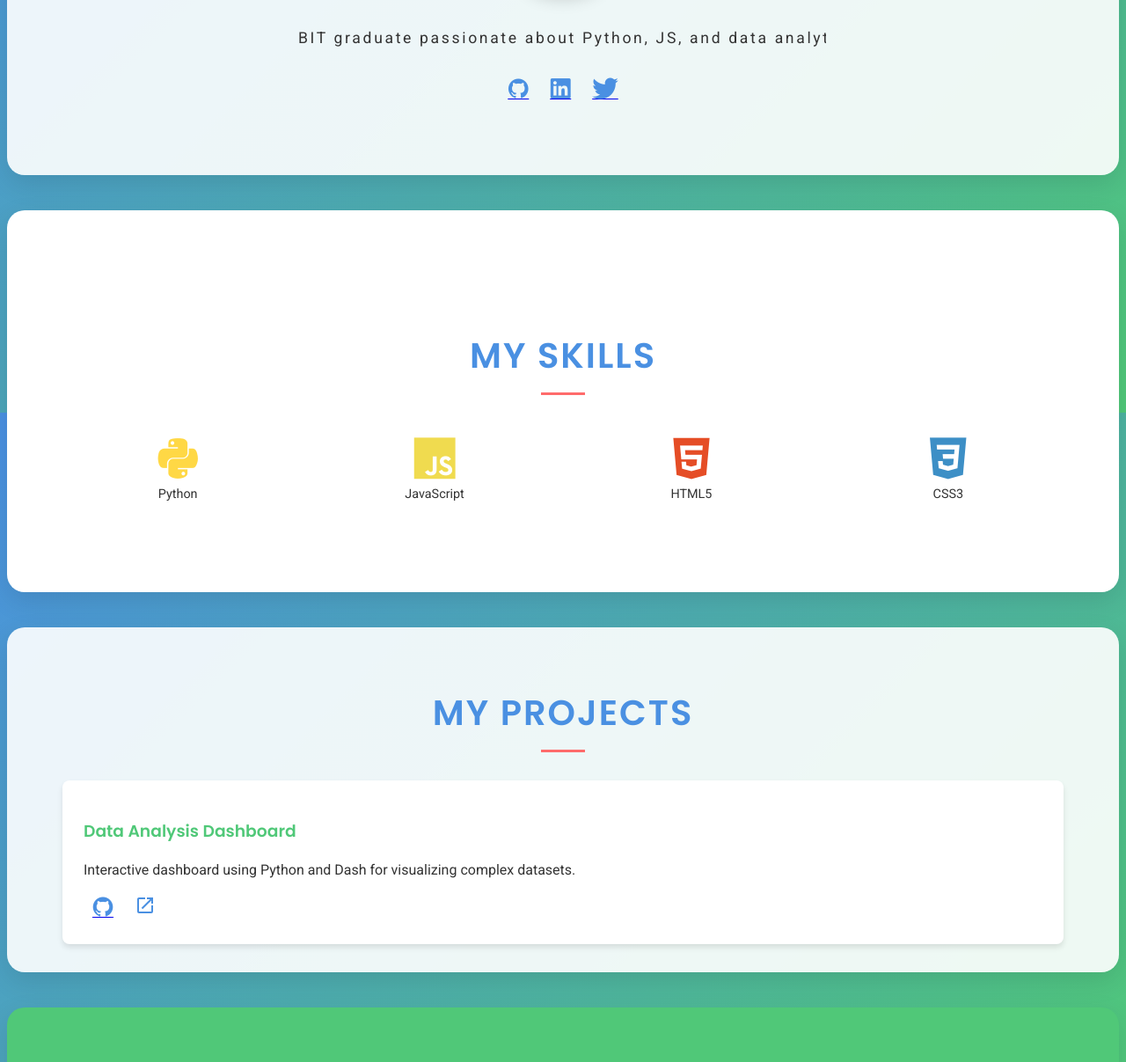
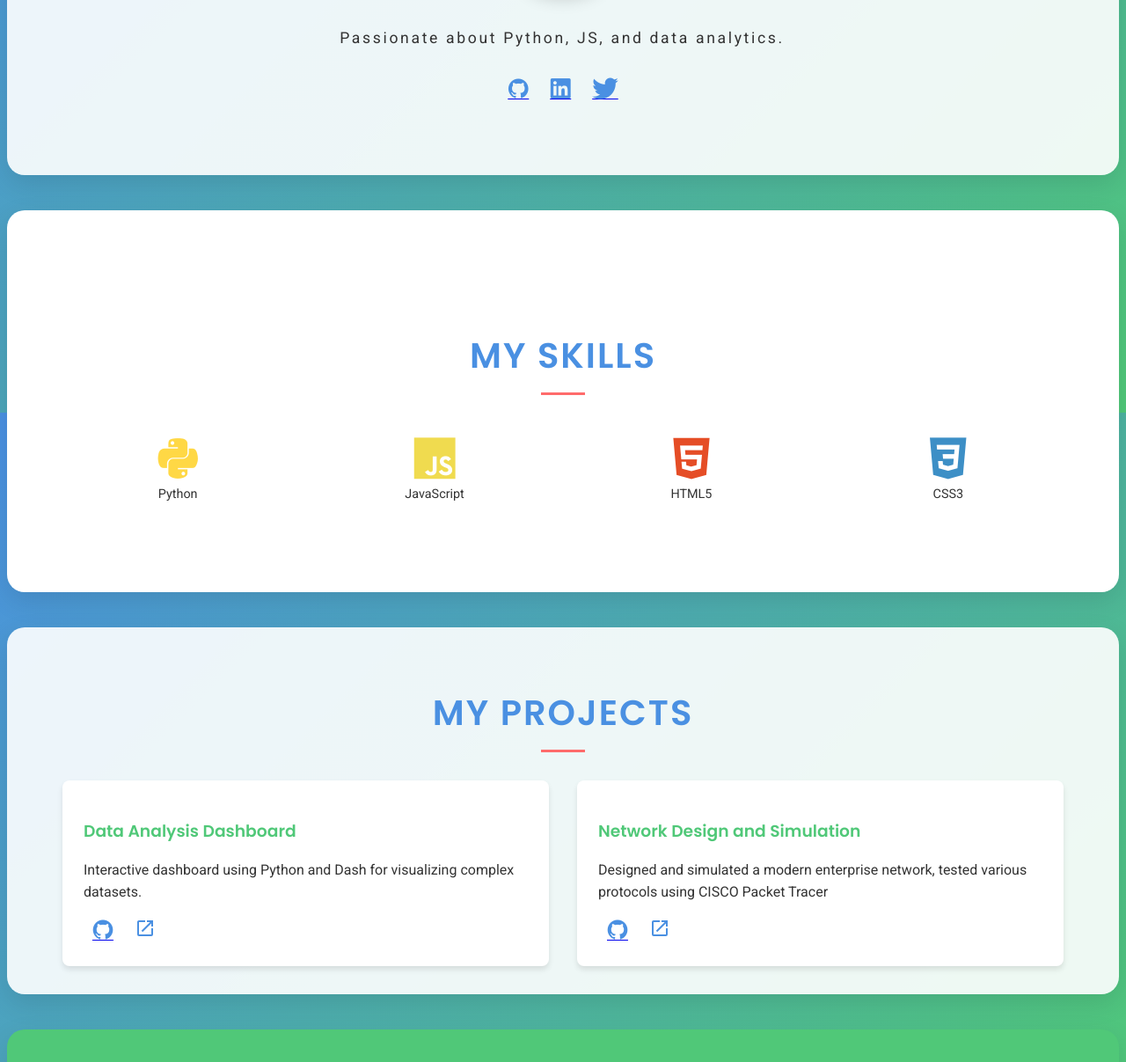
Before and after one commit to Vick606/portfolio-homepage, a website built with webpack: page src/index.html in a window 1280 px wide. Shown: the part 331-1538 px from the top of the page at 88% size. Built offline with nearby package versions, Linux system fonts and the light colour scheme; files whose address does not match are found by name.

Commit message:
Add sample projects

```diff
--- a/src/index.html
+++ b/src/index.html
@@ -25,7 +25,7 @@
             <div class="container">
                 <h1 class="glitch" data-text="Victor K">Victor K</h1>
                 <img src="assets/images/profile.jpg" alt="Victor K" class="profile-picture">
-                <p class="typewriter">BIT graduate passionate about Python, JS, and data analytics.</p>
+                <p class="typewriter">Passionate about Python, JS, and data analytics.</p>
                 <div class="social-links">
                     <a href="#" target="_blank"><i class="devicon-github-original"></i></a>
                     <a href="#" target="_blank"><i class="devicon-linkedin-plain"></i></a>
@@ -75,6 +75,18 @@
                             </a>
                         </div>
                     </article>
+                    <article class="project-card" data-aos="flip-left">
+                        <h3>Network Design and Simulation</h3>
+                        <p>Designed and simulated a modern enterprise network, tested various protocols using CISCO Packet Tracer</p>
+                        <div class="project-links">
+                            <a href="#" target="_blank"><i class="devicon-github-original"></i></a>
+                            <a href="#" target="_blank" class="external-link">
+                                <svg viewBox="0 0 24 24" width="24" height="24">
+                                    <path fill="currentColor" d="M14,3V5H17.59L7.76,14.83L9.17,16.24L19,6.41V10H21V3M19,19H5V5H12V3H5C3.89,3 3,3.9 3,5V19A2,2 0 0,0 5,21H19A2,2 0 0,0 21,19V12H19V19Z" />
+                                </svg>
+                            </a>
+                        </div>
+                    </article>
                     <!-- Add more project cards -->
                 </div>
             </div>
```
